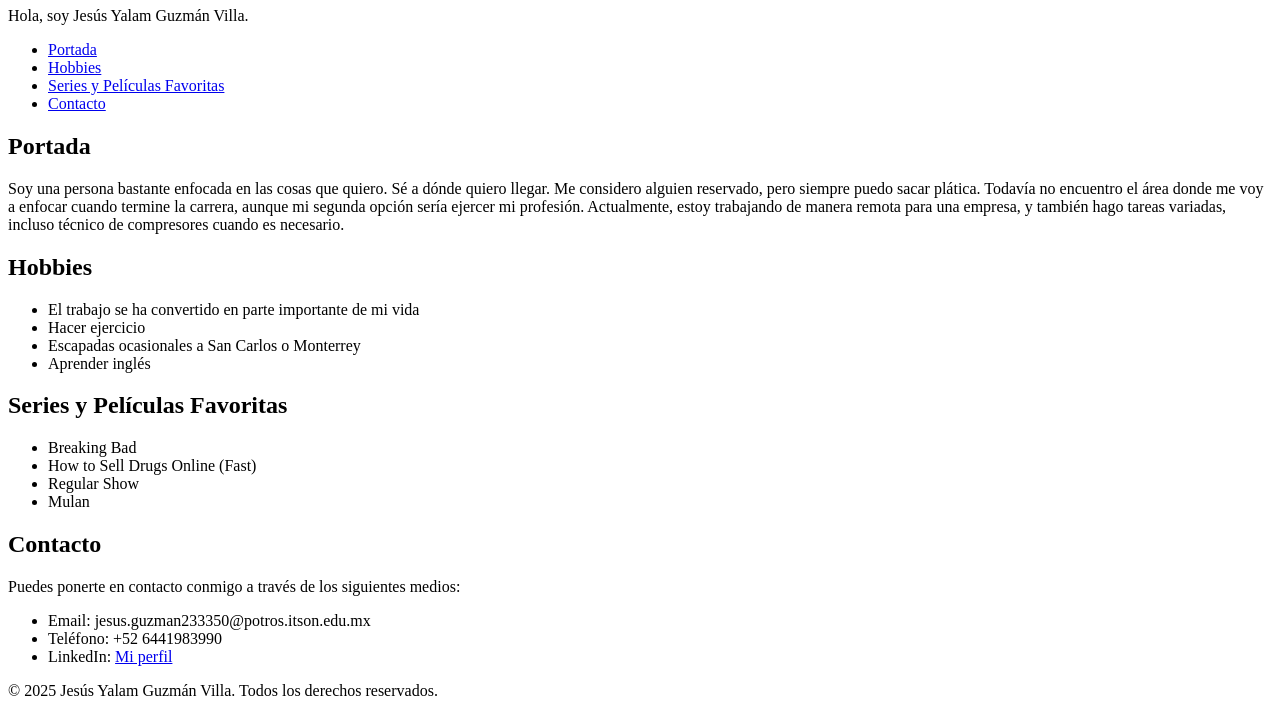
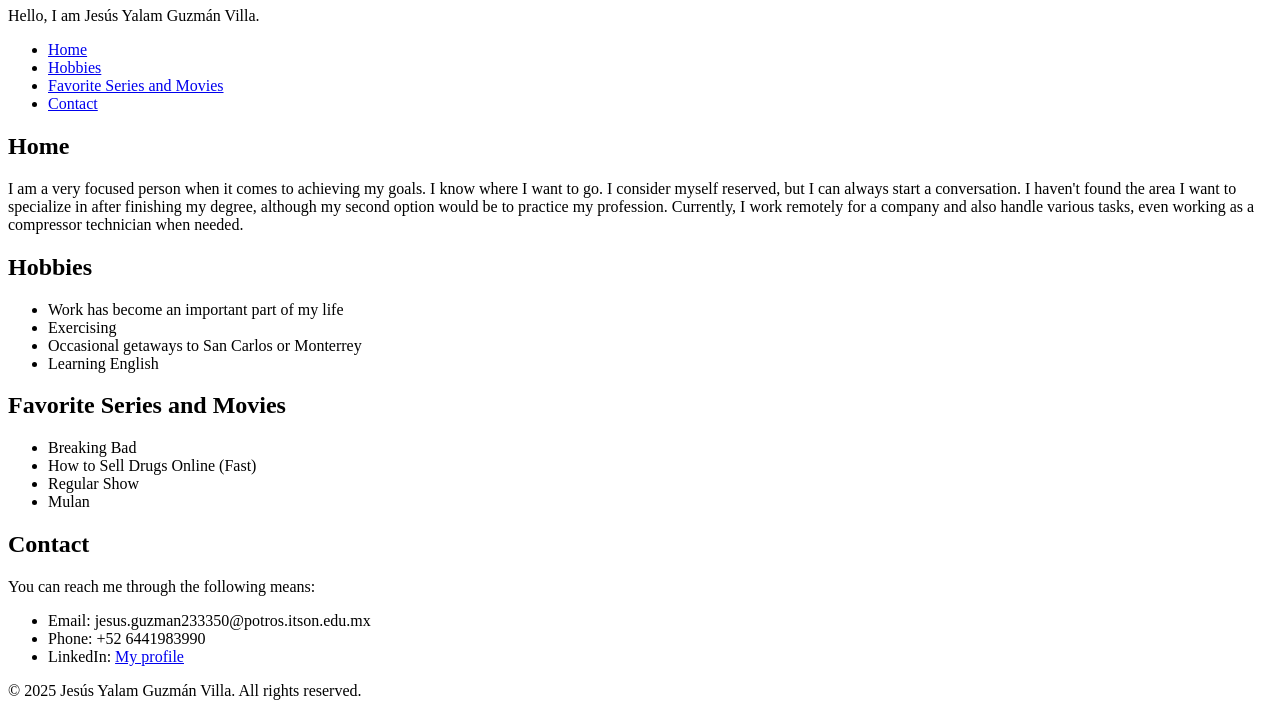
Before and after one commit to Yalam14/LandingGuzmanJesus, a plain HTML site: page index.html in a window 1280 px wide. Shown: the part 73-800 px from the top of the page. Drawn offline with Linux system fonts and the light colour scheme.

Commit message:
LanginEnglish

```diff
--- a/index.html
+++ b/index.html
@@ -1,43 +1,43 @@
 <!DOCTYPE html>
-<html lang="es">
+<html lang="en">
 <head>
     <meta charset="UTF-8">
     <meta name="viewport" content="width=device-width, initial-scale=1.0">
-    <title>Jesús Yalam Guzmán Villa - Página Personal</title>
+    <title>Jesús Yalam Guzmán Villa - Personal Page</title>
 </head>
 <body>
     <header>
-        <h1>Bienvenido a mi página personal</h1>
-        <p>Hola, soy Jesús Yalam Guzmán Villa.</p>
+        <h1>Welcome to my personal page</h1>
+        <p>Hello, I am Jesús Yalam Guzmán Villa.</p>
     </header>
 
     <nav>
         <ul>
-            <li><a href="#portada">Portada</a></li>
+            <li><a href="#portada">Home</a></li>
             <li><a href="#hobbies">Hobbies</a></li>
-            <li><a href="#series-peliculas">Series y Películas Favoritas</a></li>
-            <li><a href="#contacto">Contacto</a></li>
+            <li><a href="#series-peliculas">Favorite Series and Movies</a></li>
+            <li><a href="#contacto">Contact</a></li>
         </ul>
     </nav>
 
     <main>
         <section id="portada">
-            <h2>Portada</h2>
-            <p>Soy una persona bastante enfocada en las cosas que quiero. Sé a dónde quiero llegar. Me considero alguien reservado, pero siempre puedo sacar plática. Todavía no encuentro el área donde me voy a enfocar cuando termine la carrera, aunque mi segunda opción sería ejercer mi profesión. Actualmente, estoy trabajando de manera remota para una empresa, y también hago tareas variadas, incluso técnico de compresores cuando es necesario.</p>
+            <h2>Home</h2>
+            <p>I am a very focused person when it comes to achieving my goals. I know where I want to go. I consider myself reserved, but I can always start a conversation. I haven't found the area I want to specialize in after finishing my degree, although my second option would be to practice my profession. Currently, I work remotely for a company and also handle various tasks, even working as a compressor technician when needed.</p>
         </section>
 
         <section id="hobbies">
             <h2>Hobbies</h2>
             <ul>
-                <li>El trabajo se ha convertido en parte importante de mi vida</li>
-                <li>Hacer ejercicio</li>
-                <li>Escapadas ocasionales a San Carlos o Monterrey</li>
-                <li>Aprender inglés</li>
+                <li>Work has become an important part of my life</li>
+                <li>Exercising</li>
+                <li>Occasional getaways to San Carlos or Monterrey</li>
+                <li>Learning English</li>
             </ul>
         </section>
 
         <section id="series-peliculas">
-            <h2>Series y Películas Favoritas</h2>
+            <h2>Favorite Series and Movies</h2>
             <ul>
                 <li>Breaking Bad</li>
                 <li>How to Sell Drugs Online (Fast)</li>
@@ -47,18 +47,18 @@
         </section>
 
         <section id="contacto">
-            <h2>Contacto</h2>
-            <p>Puedes ponerte en contacto conmigo a través de los siguientes medios:</p>
+            <h2>Contact</h2>
+            <p>You can reach me through the following means:</p>
             <ul>
                 <li>Email: jesus.guzman233350@potros.itson.edu.mx</li>
-                <li>Teléfono: +52 6441983990</li>
-                <li>LinkedIn: <a href="https://www.linkedin.com/in/jesus-yalam-guzman-villa-05b782223?utm_source=share&utm_campaign=share_via&utm_content=profile&utm_medium=ios_app" target="_blank">Mi perfil</a></li>
+                <li>Phone: +52 6441983990</li>
+                <li>LinkedIn: <a href="https://www.linkedin.com/in/jesus-yalam-guzman-villa-05b782223?utm_source=share&utm_campaign=share_via&utm_content=profile&utm_medium=ios_app" target="_blank">My profile</a></li>
             </ul>
         </section>
     </main>
 
     <footer>
-        <p>&copy; 2025 Jesús Yalam Guzmán Villa. Todos los derechos reservados.</p>
+        <p>&copy; 2025 Jesús Yalam Guzmán Villa. All rights reserved.</p>
     </footer>
 </body>
 </html>
```
